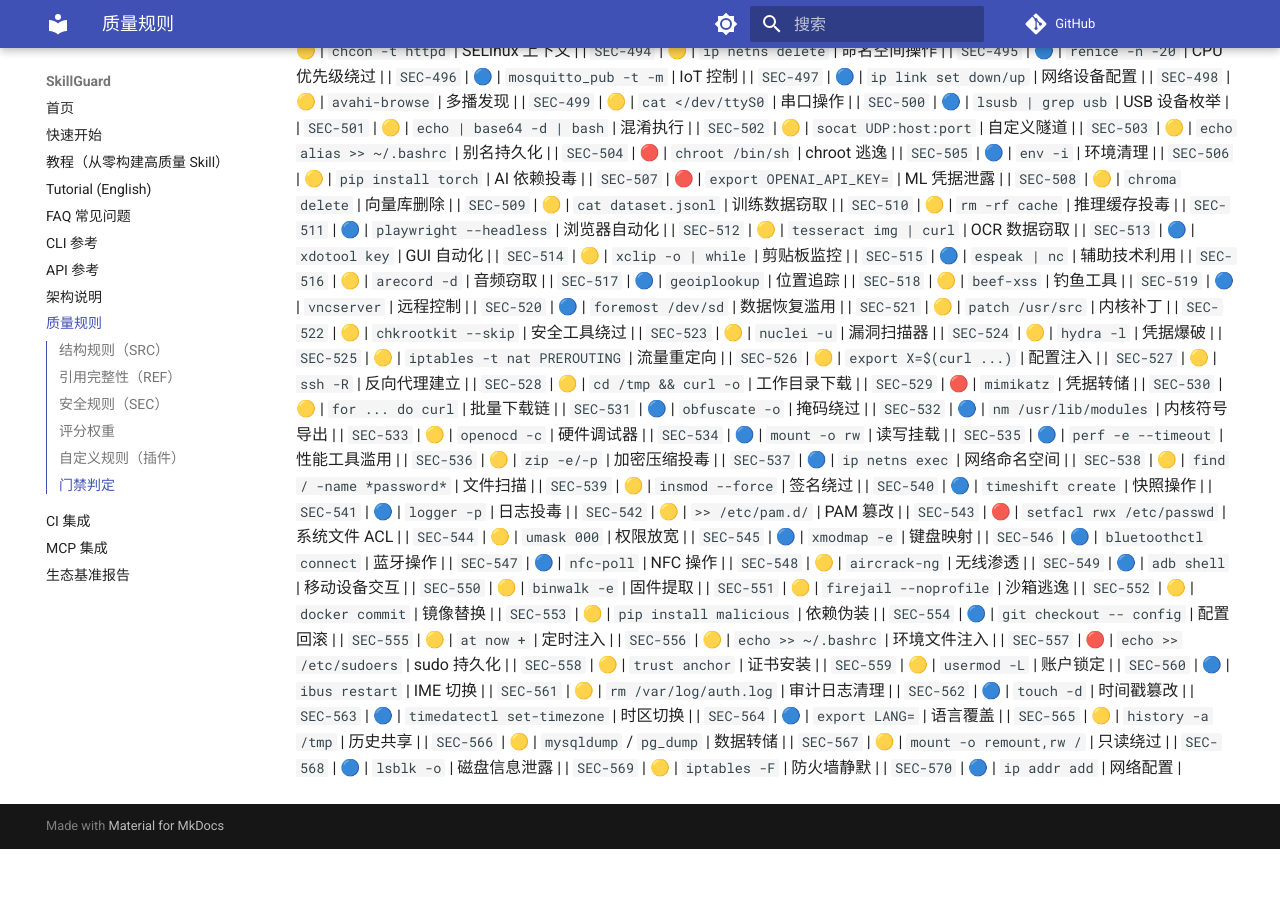
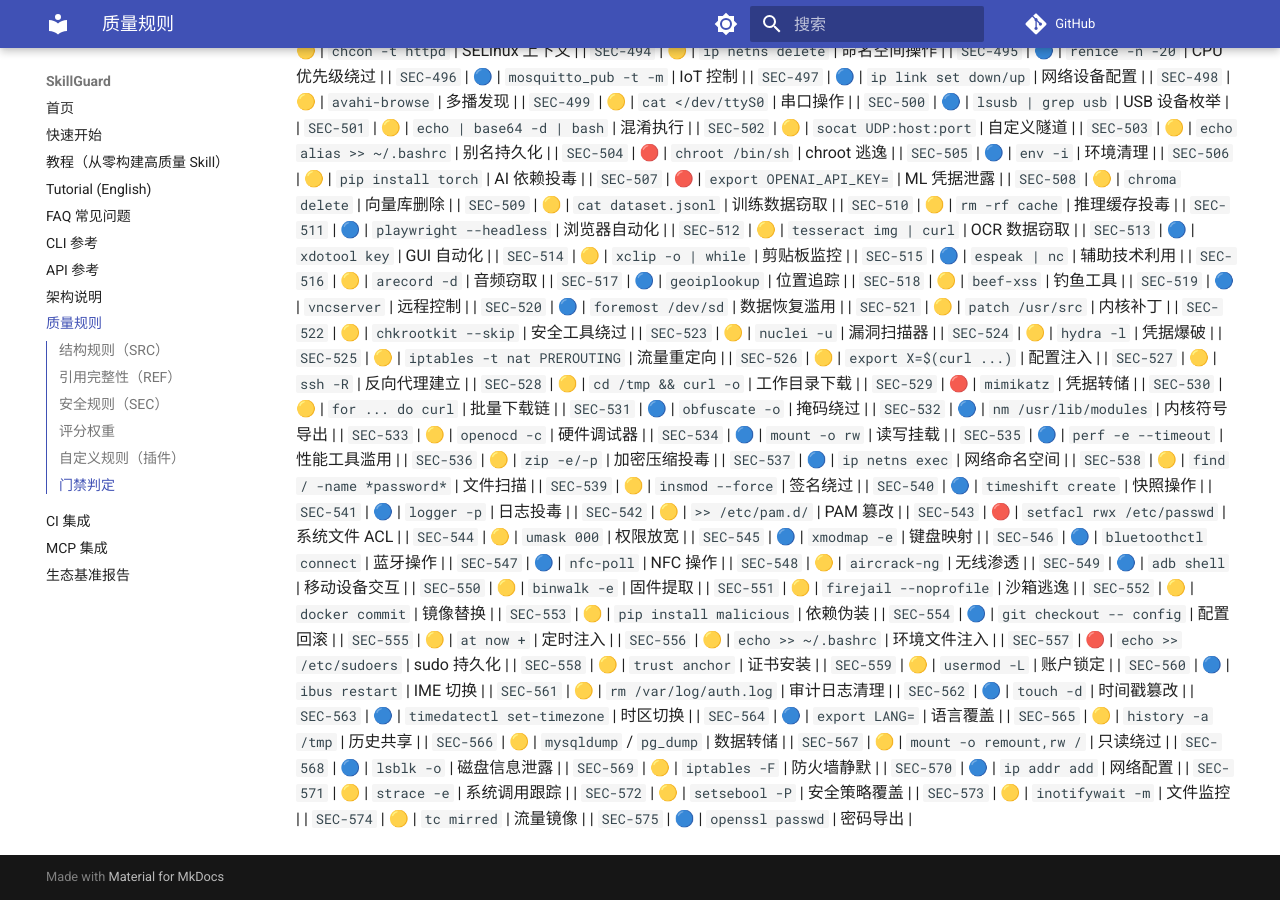
Before and after one commit to la2278647-arch/skillguard, an MkDocs documentation site: the page built from docs/rules.md, in a window 1280 px wide and 900 px high, scrolled down 7615 px. Built offline with MkDocs 1.6.1 and Material for MkDocs 9.7.7, drawn with Linux system fonts in a browser that asks for light colours; comment, search, counter and statistics services are not loaded; before the commit the page ends 8464 px from its top, so only the background shows below that.

Commit message:
docs: sync rule count to 575 + rules.md SEC-571..575

```diff
--- a/docs/rules.md
+++ b/docs/rules.md
@@ -620,3 +620,8 @@ passed = (无 ERROR 检查) 且 (无失败测试) 且 (综合评分 ≥ threshol
 | `SEC-568` | 🔵 | `lsblk -o` | 磁盘信息泄露 |
 | `SEC-569` | 🟡 | `iptables -F` | 防火墙静默 |
 | `SEC-570` | 🔵 | `ip addr add` | 网络配置 |
+| `SEC-571` | 🟡 | `strace -e` | 系统调用跟踪 |
+| `SEC-572` | 🟡 | `setsebool -P` | 安全策略覆盖 |
+| `SEC-573` | 🟡 | `inotifywait -m` | 文件监控 |
+| `SEC-574` | 🟡 | `tc mirred` | 流量镜像 |
+| `SEC-575` | 🔵 | `openssl passwd` | 密码导出 |
```
Also changed, not shown: README.en.md (+1 -1 lines), README.md (+1 -1 lines).
